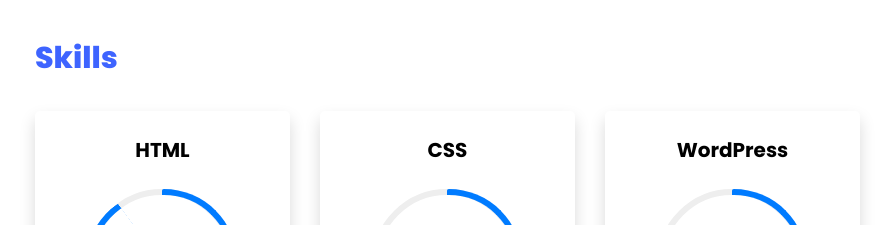
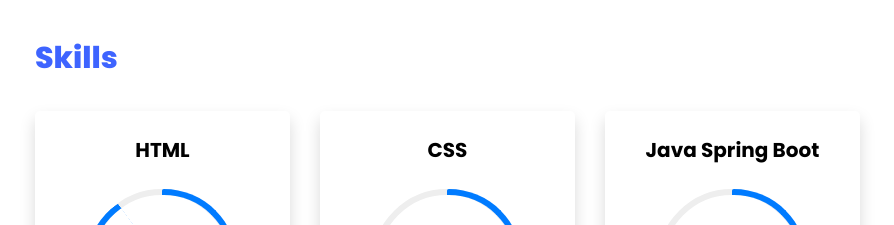
Before and after one commit to NafisaTonni/NafisaTonni.github.io, a plain HTML site: page index.html in a window 1280 px wide. Shown: the part 2320-2545 px from the top of the page, without its empty margins (335-1229 px from the left). Drawn offline with Linux system fonts and the light colour scheme; files whose address does not match are found by name.

Commit message:
Update index.html

```diff
--- a/index.html
+++ b/index.html
@@ -252,7 +252,7 @@
 
 						    <div class="col-lg-4 mb-4">
 						      <div class="bg-white rounded-lg shadow p-4">
-						        <h2 class="h5 font-weight-bold text-center mb-4">WordPress</h2>
+						        <h2 class="h5 font-weight-bold text-center mb-4">Java Spring Boot</h2>
 
 						        <!-- Progress bar 1 -->
 						        <div class="progress mx-auto" data-value='75'>
```
